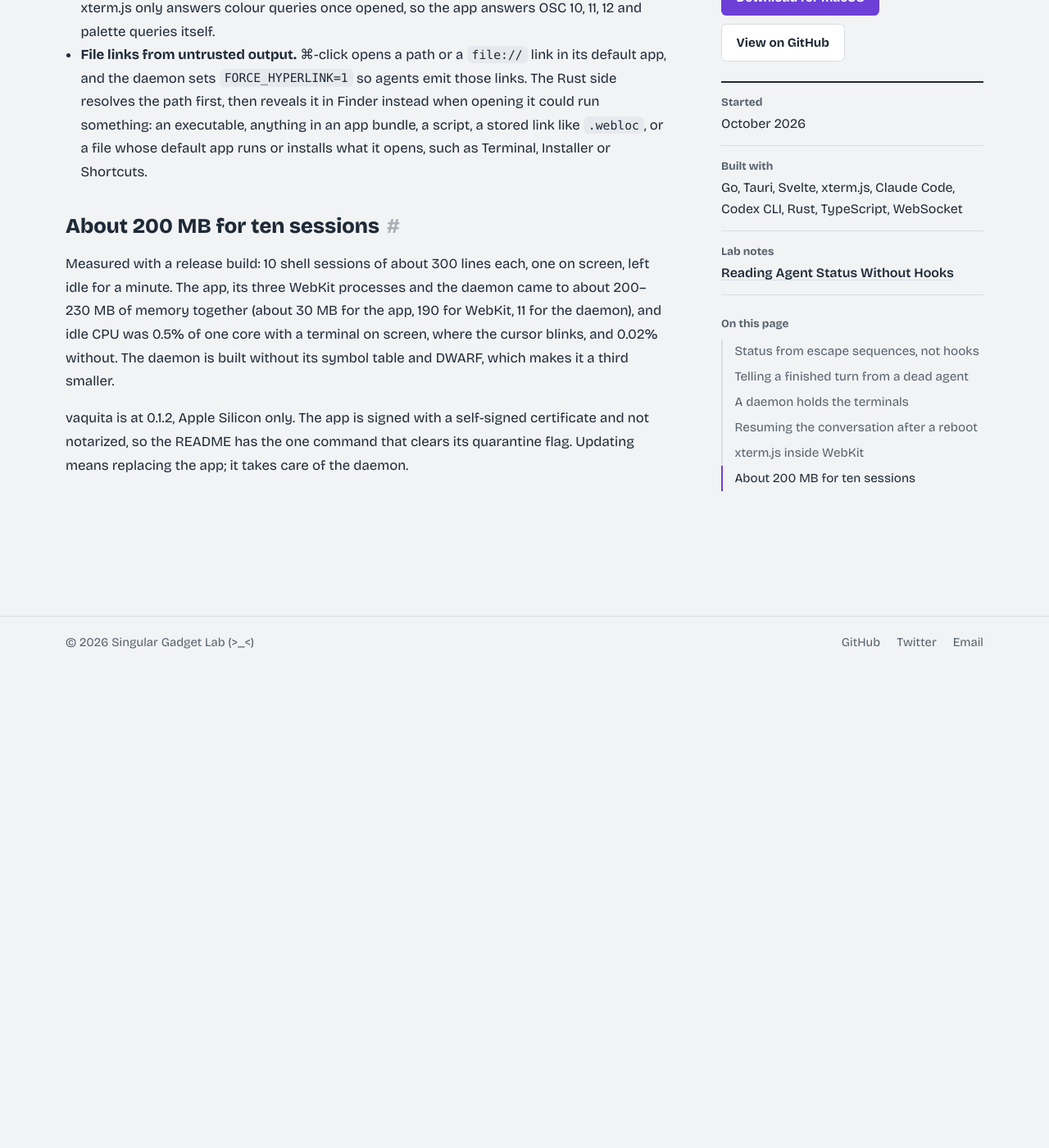
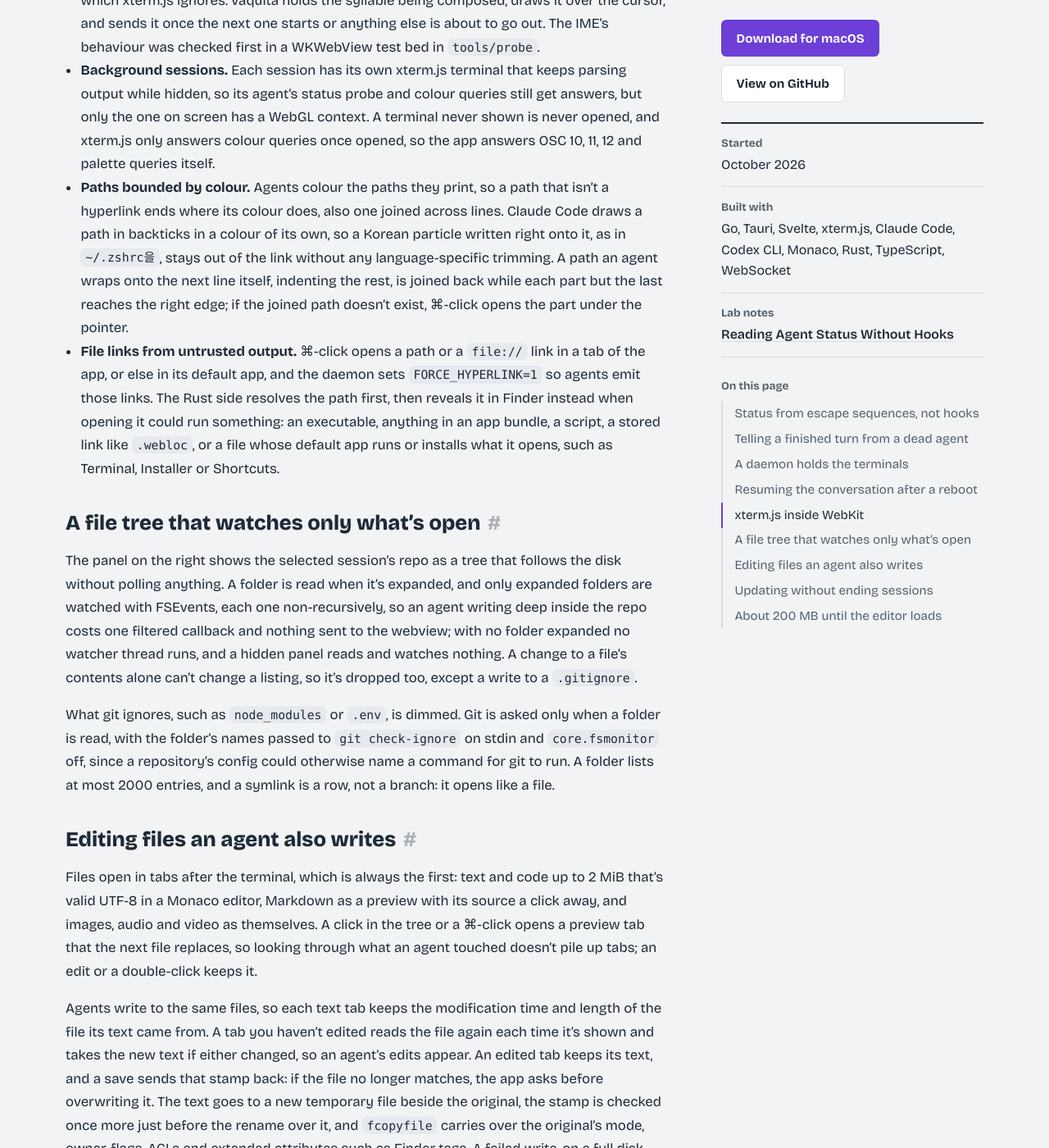
Before and after one commit to zeikar/zeikar.github.io, a Jekyll site: the page built from _projects/vaquita.md, in a window 1280 px wide and 1400 px high, scrolled down 3700 px. Shown: the whole window at 82% size. Built offline with Jekyll 4.4.1, drawn with Linux system fonts in a browser that asks for light colours; some web fonts are replaced; before the commit the page ends 4527 px from its top, so only the background shows below that; some of the changed text lies outside the part shown.

Commit message:
docs(projects): vaquita at 0.1.16, with the files panel, the editor and self-updates
The page was written for 0.1.2. It now opens on vaquita as an agentic
development environment, adds sections on the watched file tree, editing
files an agent also writes, and updating without ending sessions, and
measures the footprint before and after the editor loads. The screenshot
shows the files panel.

```diff
--- a/_projects/vaquita.md
+++ b/_projects/vaquita.md
@@ -1,9 +1,9 @@
 ---
 layout: project
 title: "vaquita"
-description: "A lightweight macOS app for running Claude Code and Codex side by side, with every agent's state in one sidebar (working, waiting for you, or done) and no hooks to install."
+description: "A lightweight macOS app for running Claude Code and Codex side by side: every agent's state in one sidebar, the repo's files and an editor beside the terminal, and no hooks to install."
 tagline: "Agentic Dev Environment for Claude Code & Codex"
-tech_stack: ["Go", "Tauri", "Svelte", "xterm.js", "Claude Code", "Codex CLI", "Rust", "TypeScript", "WebSocket"]
+tech_stack: ["Go", "Tauri", "Svelte", "xterm.js", "Claude Code", "Codex CLI", "Monaco", "Rust", "TypeScript", "WebSocket"]
 github_url: "https://github.com/zeikar/vaquita"
 demo_url: "https://github.com/zeikar/vaquita/releases/latest"
 demo_label: "Download for macOS"
@@ -13,7 +13,7 @@
 date: 2026-10-21
 ---
 
-vaquita is a small desktop app for running AI coding agents, Claude Code and Codex CLI, side by side in the repos they work on. The sidebar lists each repo with its sessions under it, and every session shows what its agent is doing: a spinner while it works, ⚠ with the permission or question it's waiting on, ✓ or ✗ when the turn ends, and a dot until you've looked. A Go daemon holds the terminals, so agents keep running when the app quits. It runs the `claude` and `codex` you already have, writes nothing into their settings, and the [latest release](https://github.com/zeikar/vaquita/releases/latest) is a zip of about 7 MB for Apple Silicon Macs.
+vaquita is a lightweight agentic development environment for macOS: AI coding agents, Claude Code and Codex CLI, run side by side in the repos they work on, with the repo's files and an editor beside the terminal. The sidebar lists each repo with its sessions under it, and every session shows what its agent is doing: a spinner while it works, ⚠ with the permission or question it's waiting on, ✓ or ✗ when the turn ends, and a dot until you've looked. The repo's files sit in a tree on the right, and a file opens in a tab beside the terminal: code in an editor, Markdown as a preview, media as itself. A Go daemon holds the terminals, so agents keep running when the app quits or updates itself. It runs the `claude` and `codex` you already have, writes nothing into their settings, and the [latest release](https://github.com/zeikar/vaquita/releases/latest) is a zip of about 10 MB for Apple Silicon Macs.
 
 ## Status from escape sequences, not hooks
 
@@ -33,12 +33,11 @@
 
 ## A daemon holds the terminals
 
-Each session is a shell in its own PTY inside `vaquitad`, which launchd runs. The release app installs that LaunchAgent itself, with the `vaquitad` from its own bundle, and the plist stays in vaquita's folder rather than `~/Library/LaunchAgents`, so nothing starts at login. The app connects over a WebSocket on 127.0.0.1: a random port, a token in an owner-only `endpoint.json`, and an Origin check that admits the Tauri webview. Output travels as binary frames with a 9-byte header: type, session id and generation.
+Each session is a shell in its own PTY inside `vaquitad`, which launchd runs. It ships inside the bundle as a helper app with the app's bundle id, icon and signing identifier, so the folder access macOS asks for on the daemon's behalf is listed under one "vaquita" in Privacy & Security, not a second "vaquitad" with a blank icon. The release app installs the LaunchAgent itself, pointing at that helper, and the plist stays in vaquita's folder rather than `~/Library/LaunchAgents`, so nothing starts at login. The app connects over a WebSocket on 127.0.0.1: a random port, a token in an owner-only `endpoint.json`, and an Origin check that admits the Tauri webview. Output travels as binary frames with a 9-byte header: type, session id and generation.
 
 - **Replay that starts on a clean edge.** Every session keeps its last 1 MB of output in a ring buffer, so a reconnecting app gets its screens back by replay. Cutting into an escape sequence or a UTF-8 character would garble that, so the scanner records cut boundaries as output arrives and eviction moves the ring's start to one where it can. A second scanner reads exactly the bytes the ring evicts, so it knows which modes were in effect at the start (alternate screen, mouse tracking, bracketed paste, the kitty keyboard flags), and the replay sets them first.
 - **Backpressure.** The app acknowledges output once xterm.js has parsed it, and the daemon stops sending at 1 MB unacknowledged, so a program flooding its terminal can't grow the webview's write queue without bound.
 - **One writer.** `vaquitad attach` can watch a session from another terminal, but only one client takes input and resizes, the app whenever it's connected. Only its terminal's answers to queries reach the program, so a byte is never answered twice.
-- **Updates that don't kill sessions.** When the app brings a different daemon build, it swaps the daemon only while no session is running, and the daemon agrees to stop only if that's still true. Otherwise a bar offers the restart, since running sessions end with it.
 
 ## Resuming the conversation after a reboot
 
@@ -52,10 +51,35 @@
 
 - **Korean input.** WebKit's macOS Korean IME sends no composition events: a syllable starts with an `insertText`, and every later jamo replaces it with an `insertReplacementText`, which xterm.js ignores. vaquita holds the syllable being composed, draws it over the cursor, and sends it once the next one starts or anything else is about to go out. The IME's behaviour was checked first in a WKWebView test bed in `tools/probe`.
 - **Background sessions.** Each session has its own xterm.js terminal that keeps parsing output while hidden, so its agent's status probe and colour queries still get answers, but only the one on screen has a WebGL context. A terminal never shown is never opened, and xterm.js only answers colour queries once opened, so the app answers OSC 10, 11, 12 and palette queries itself.
-- **File links from untrusted output.** ⌘-click opens a path or a `file://` link in its default app, and the daemon sets `FORCE_HYPERLINK=1` so agents emit those links. The Rust side resolves the path first, then reveals it in Finder instead when opening it could run something: an executable, anything in an app bundle, a script, a stored link like `.webloc`, or a file whose default app runs or installs what it opens, such as Terminal, Installer or Shortcuts.
+- **Paths bounded by colour.** Agents colour the paths they print, so a path that isn't a hyperlink ends where its colour does, also one joined across lines. Claude Code draws a path in backticks in a colour of its own, so a Korean particle written right onto it, as in `~/.zshrc을`, stays out of the link without any language-specific trimming. A path an agent wraps onto the next line itself, indenting the rest, is joined back while each part but the last reaches the right edge; if the joined path doesn't exist, ⌘-click opens the part under the pointer.
+- **File links from untrusted output.** ⌘-click opens a path or a `file://` link in a tab of the app, or else in its default app, and the daemon sets `FORCE_HYPERLINK=1` so agents emit those links. The Rust side resolves the path first, then reveals it in Finder instead when opening it could run something: an executable, anything in an app bundle, a script, a stored link like `.webloc`, or a file whose default app runs or installs what it opens, such as Terminal, Installer or Shortcuts.
 
-## About 200 MB for ten sessions
+## A file tree that watches only what's open
 
-Measured with a release build: 10 shell sessions of about 300 lines each, one on screen, left idle for a minute. The app, its three WebKit processes and the daemon came to about 200–230 MB of memory together (about 30 MB for the app, 190 for WebKit, 11 for the daemon), and idle CPU was 0.5% of one core with a terminal on screen, where the cursor blinks, and 0.02% without. The daemon is built without its symbol table and DWARF, which makes it a third smaller.
+The panel on the right shows the selected session's repo as a tree that follows the disk without polling anything. A folder is read when it's expanded, and only expanded folders are watched with FSEvents, each one non-recursively, so an agent writing deep inside the repo costs one filtered callback and nothing sent to the webview; with no folder expanded no watcher thread runs, and a hidden panel reads and watches nothing. A change to a file's contents alone can't change a listing, so it's dropped too, except a write to a `.gitignore`.
 
-vaquita is at 0.1.2, Apple Silicon only. The app is signed with a self-signed certificate and not notarized, so the README has the one command that clears its quarantine flag. Updating means replacing the app; it takes care of the daemon.
+What git ignores, such as `node_modules` or `.env`, is dimmed. Git is asked only when a folder is read, with the folder's names passed to `git check-ignore` on stdin and `core.fsmonitor` off, since a repository's config could otherwise name a command for git to run. A folder lists at most 2000 entries, and a symlink is a row, not a branch: it opens like a file.
+
+## Editing files an agent also writes
+
+Files open in tabs after the terminal, which is always the first: text and code up to 2 MiB that's valid UTF-8 in a Monaco editor, Markdown as a preview with its source a click away, and images, audio and video as themselves. A click in the tree or a ⌘-click opens a preview tab that the next file replaces, so looking through what an agent touched doesn't pile up tabs; an edit or a double-click keeps it.
+
+Agents write to the same files, so each text tab keeps the modification time and length of the file its text came from. A tab you haven't edited reads the file again each time it's shown and takes the new text if either changed, so an agent's edits appear. An edited tab keeps its text, and a save sends that stamp back: if the file no longer matches, the app asks before overwriting it. The text goes to a new temporary file beside the original, the stamp is checked once more just before the rename over it, and `fcopyfile` carries over the original's mode, owner, flags, ACLs and extended attributes such as Finder tags. A failed write, on a full disk say, leaves the original intact. Closing an edited tab, the window, or the app for an update asks first; ⌘Q doesn't.
+
+File contents are as untrusted as terminal output. The Markdown preview is sanitized (no scripts, images, media, SVG, forms, styles, classes or ids) and its links open only http, https and mailto, in the browser. Media comes through Tauri's asset protocol, which serves any file whose type it can't tell as HTML, so a page named `.png` would render. Its URLs only ever go into `<img>`, `<audio>` and `<video>`, which never render HTML, and are never framed or navigated to. PDFs open in their default app, since WebKit showed them blank in a sandboxed frame.
+
+Korean typing needed a fix here too. WebKit has no EditContext, so typing goes through Monaco's hidden textarea, and with Monaco's accessibility support at its default, that textarea holds a page of text that WebKit scrolls a few pixels off Monaco's alignment, which shook the line while the IME composed. vaquita turns it off.
+
+## Updating without ending sessions
+
+The app updates itself. It checks the latest release's feed 15 seconds after launch and every six hours, and a notice offers a newer version; one click downloads the archive, checks its minisign signature against the public key the app ships with, swaps the new bundle in for itself (one step on APFS) and relaunches. The signature also names the version it was made for, which must be the feed's, so an altered feed can't pass an older release off as a newer one. The update stays in Rust from check to install: the webview has no updater permission, only ever learns a version, and never names a URL. The app downloaded the archive itself, so the new bundle has no quarantine flag. It relaunches with `open` after quitting, so it keeps its Dock tile.
+
+Sessions keep running through the update, in the daemon, which goes on running its old binary until the relaunched app checks its build. A daemon's build carries a fingerprint of its committed code, so a release that leaves the daemon alone ships the same build and restarts nothing. When the daemon has changed, the app swaps it only while no session is running, and the daemon agrees to stop only if that's still true. Otherwise a notice offers the restart, since running sessions end with it.
+
+## About 200 MB until the editor loads
+
+Measured with a release build, before the files panel was added: 13 shell sessions, 9 of them holding about 300 lines of output, one of those on screen, left idle for a minute. The app, its three WebKit processes and the daemon came to about 205 MB of memory together (32 MB for the app, 156 for WebKit, 16 for the daemon), about 110 MB with 10 sessions and none on screen, and idle CPU was 0%. The daemon is built without its symbol table and DWARF, which makes it a third smaller.
+
+Monaco is the heaviest part, about 1.3 MB of the download and about 100 MB of memory, so it's a chunk of its own behind one dynamic import that the first text tab triggers, and a run that only uses terminals never fetches it. Opening that first file brings the total to about 320 MB, and Monaco stays loaded until the app restarts, at about 300 MB with its tab closed. It ships without Monaco's CSS, HTML, JSON and TypeScript language workers, keeping highlighting for every language, so the editor worker is the only one.
+
+vaquita is at 0.1.16, Apple Silicon only. The app is signed with a self-signed certificate and not notarized, so the README has the one command that clears the quarantine flag on the first install; releases after that arrive in the app.
```
Also changed, not shown: assets/images/projects/vaquita.card.webp, assets/images/projects/vaquita.png, assets/images/projects/vaquita.webp.
